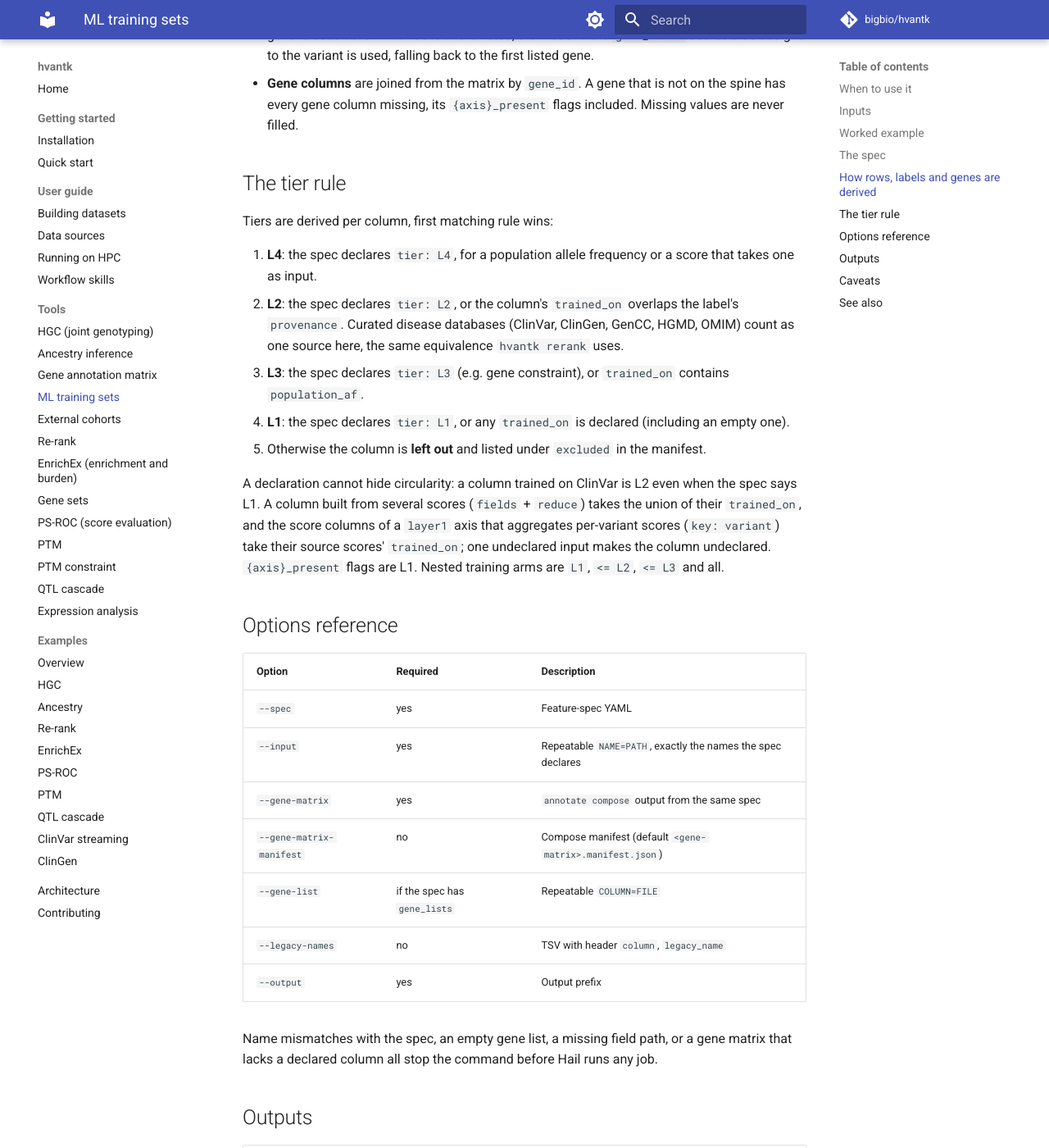
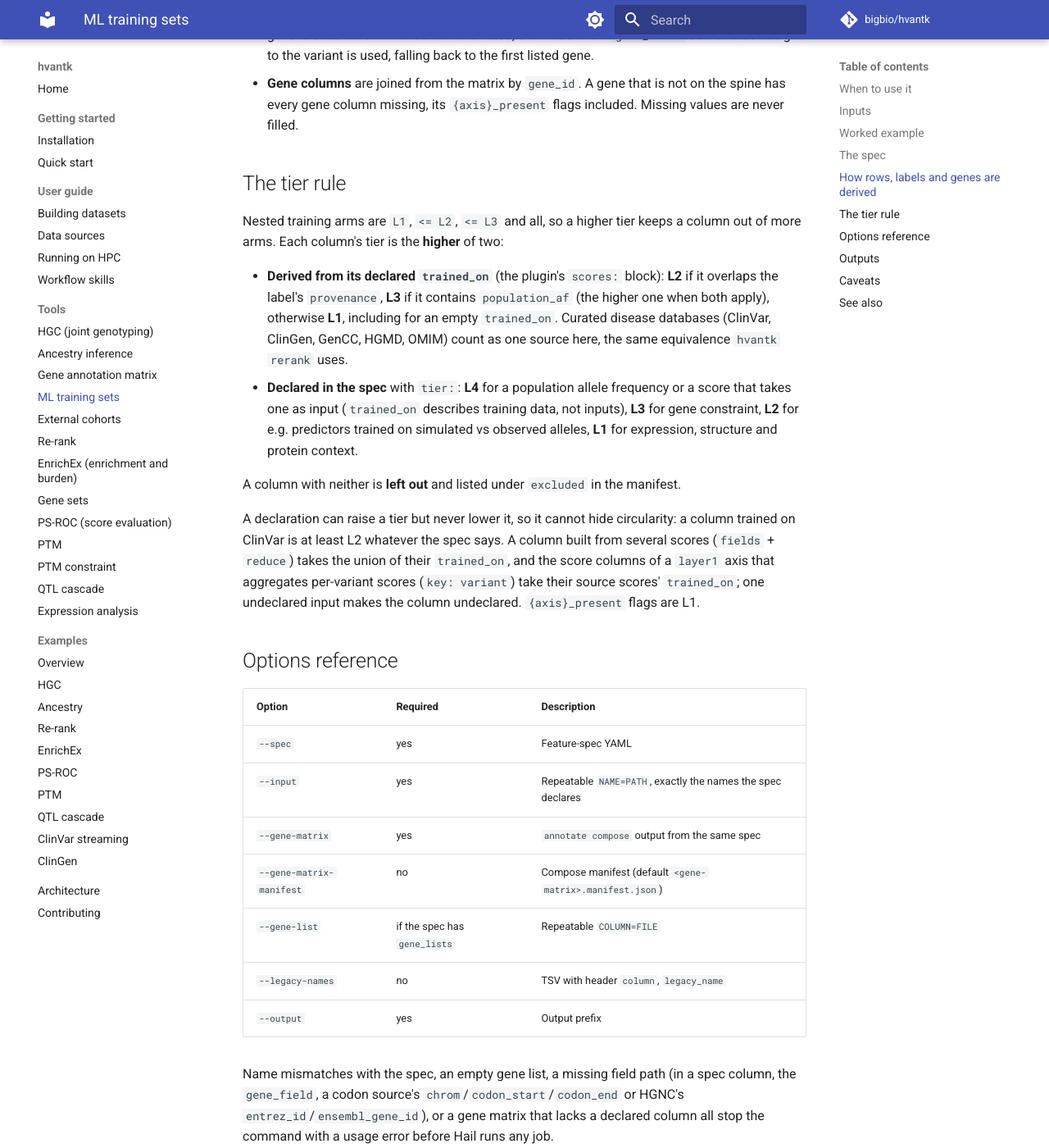
Before and after one commit to bigbio/hvantk, an MkDocs documentation site: the page built from docs_site/tools/training-set.md, in a window 1280 px wide and 1400 px high, scrolled down 2358 px. Shown: the whole window at 82% size. Built offline with MkDocs 1.6.1 and Material for MkDocs 9.7.7, drawn with Linux system fonts in a browser that asks for light colours; comment, search, counter and statistics services are not loaded.

Commit message:
fix: minor findings from the whole-branch review
- A tier is now the higher of the one derived from trained_on and the
  spec's declaration, so a declaration can raise a tier but never lower
  it; a column trained on ClinVar and population_af is L3. The heart
  spec's 301 feature tiers are unchanged.
- The CLI runs the input checks (now also codon fields and the HGNC
  fields the builder reads) before loading anything and reports a
  mistake as a usage error, as the docs say.
- The dictionary's label description lists the classes with ', '.
- The package docstring no longer mentions the removed annotators.

Co-Authored-By: Claude Opus 5.5 <noreply@anthropic.com>

```diff
--- a/docs_site/tools/training-set.md
+++ b/docs_site/tools/training-set.md
@@ -109,25 +109,27 @@ set. The full schema is `hvantk/resources/schemas/feature_spec.schema.json`.
 
 ## The tier rule
 
-Tiers are derived per column, first matching rule wins:
+Nested training arms are `L1`, `<= L2`, `<= L3` and all, so a higher tier keeps a column
+out of more arms. Each column's tier is the **higher** of two:
 
-1. **L4**: the spec declares `tier: L4`, for a population allele frequency or a score
-   that takes one as input.
-2. **L2**: the spec declares `tier: L2`, or the column's `trained_on` overlaps the
-   label's `provenance`. Curated disease databases (ClinVar, ClinGen, GenCC, HGMD, OMIM)
-   count as one source here, the same equivalence `hvantk rerank` uses.
-3. **L3**: the spec declares `tier: L3` (e.g. gene constraint), or `trained_on` contains
-   `population_af`.
-4. **L1**: the spec declares `tier: L1`, or any `trained_on` is declared (including an
-   empty one).
-5. Otherwise the column is **left out** and listed under `excluded` in the manifest.
+- **Derived from its declared `trained_on`** (the plugin's `scores:` block): **L2** if it
+  overlaps the label's `provenance`, **L3** if it contains `population_af` (the higher one
+  when both apply), otherwise **L1**, including for an empty `trained_on`. Curated disease
+  databases (ClinVar, ClinGen, GenCC, HGMD, OMIM) count as one source here, the same
+  equivalence `hvantk rerank` uses.
+- **Declared in the spec** with `tier:`: **L4** for a population allele frequency or a
+  score that takes one as input (`trained_on` describes training data, not inputs),
+  **L3** for gene constraint, **L2** for e.g. predictors trained on simulated vs observed
+  alleles, **L1** for expression, structure and protein context.
 
-A declaration cannot hide circularity: a column trained on ClinVar is L2 even when the
-spec says L1. A column built from several scores (`fields` + `reduce`) takes the union of
-their `trained_on`, and the score columns of a `layer1` axis that aggregates per-variant
-scores (`key: variant`) take their source scores' `trained_on`; one undeclared input makes
-the column undeclared. `{axis}_present` flags are L1. Nested training arms are `L1`, `<= L2`,
-`<= L3` and all.
+A column with neither is **left out** and listed under `excluded` in the manifest.
+
+A declaration can raise a tier but never lower it, so it cannot hide circularity: a column
+trained on ClinVar is at least L2 whatever the spec says. A column built from several
+scores (`fields` + `reduce`) takes the union of their `trained_on`, and the score columns
+of a `layer1` axis that aggregates per-variant scores (`key: variant`) take their source
+scores' `trained_on`; one undeclared input makes the column undeclared. `{axis}_present`
+flags are L1.
 
 ## Options reference
 
@@ -141,8 +143,10 @@ the column undeclared. `{axis}_present` flags are L1. Nested training arms are `
 | `--legacy-names` | no | TSV with header `column`, `legacy_name` |
 | `--output` | yes | Output prefix |
 
-Name mismatches with the spec, an empty gene list, a missing field path, or a gene matrix
-that lacks a declared column all stop the command before Hail runs any job.
+Name mismatches with the spec, an empty gene list, a missing field path (in a spec column,
+the `gene_field`, a codon source's `chrom`/`codon_start`/`codon_end` or HGNC's
+`entrez_id`/`ensembl_gene_id`), or a gene matrix that lacks a declared column all stop the
+command with a usage error before Hail runs any job.
 
 ## Outputs
 
```
Also changed, not shown: 4 other files.
